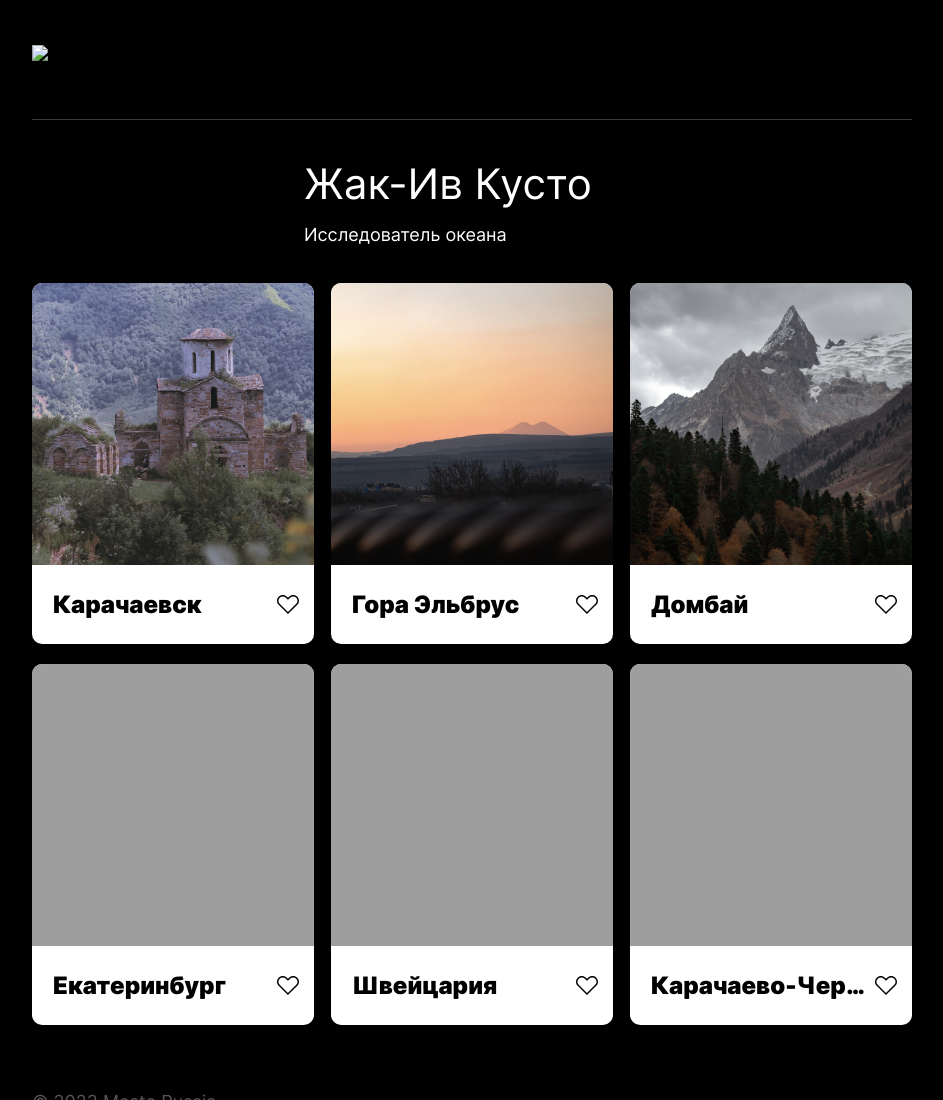
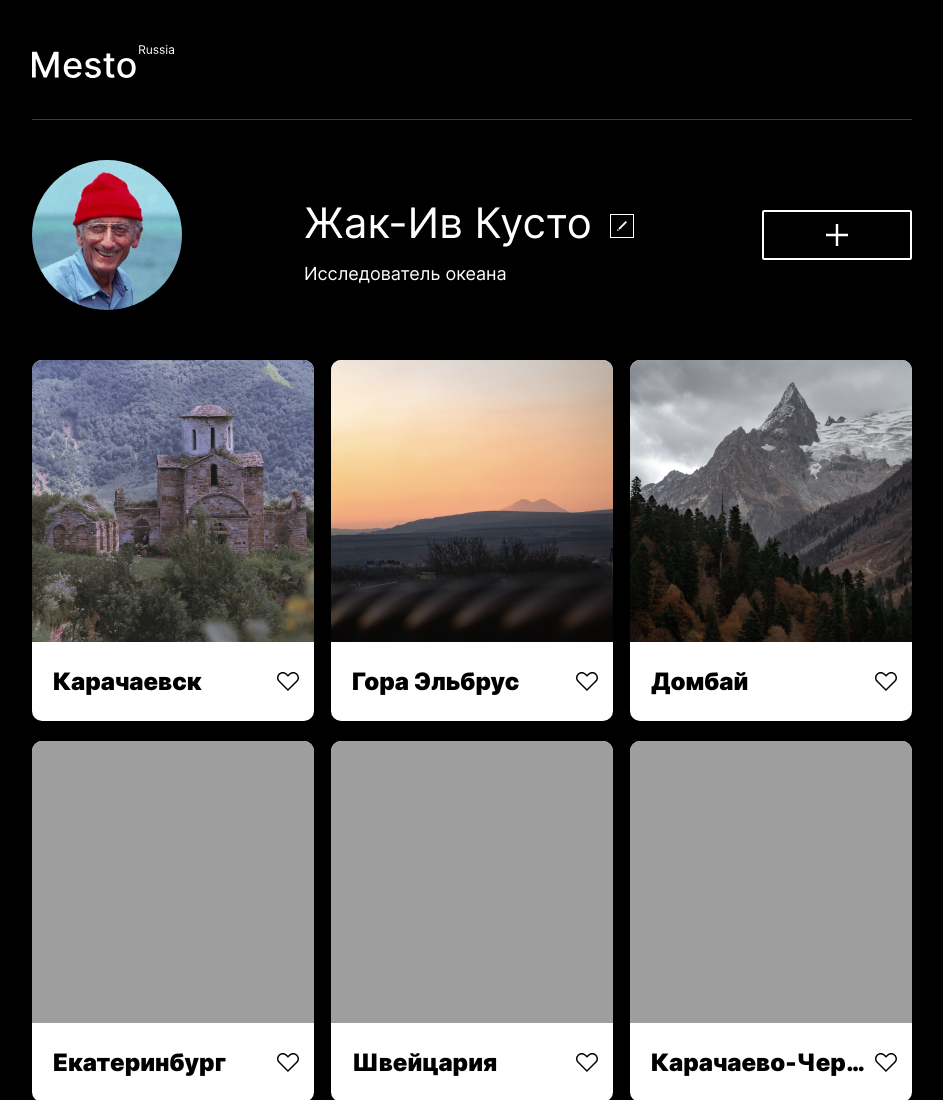
Before and after one commit to Grantoom/mesto, a plain HTML site: page index.html in a window 1280 px wide. Shown: the top 1100 px of the page, without its empty margins (168-1111 px from the left). Drawn offline with Linux system fonts and the light colour scheme; the site is published under a folder, as on GitHub Pages, so addresses that start at the root find nothing; files whose address does not match are found by name.

Commit message:
Исправил ошибки в коде

```diff
--- a/index.html
+++ b/index.html
@@ -12,25 +12,25 @@
     <div class="page">
 
         <header class="header">
-            <img src="/images/logo.svg" alt="Логотип место" class="header__logo">
+            <img src="images/logo.svg" alt="Логотип место" class="header__logo">
         </header>
 
         <main class="content">
 
             <section class="profile">
-                <img src="/images/Жак.jpg" alt="" class="profile__avatar">
+                <img src="images/Жак.jpg" alt="" class="profile__avatar">
 
                 <div class="profile__info">
 
                     <h2 class="section-title">Жак-Ив Кусто</h2>
 
-                    <img src="/images/Edit Button.svg" alt="" class="profile__edit-button">
+                    <img src="images/Edit Button.svg" alt="" class="profile__edit-button">
 
                     <p class="section-subtitle">Исследователь океана</p>
 
                 </div>
 
-                <img src="/images/Add Button.svg" alt="" class="profile__add-button">
+                <img src="images/Add Button.svg" alt="" class="profile__add-button">
             </section>
 
             <section class="elements">
```
